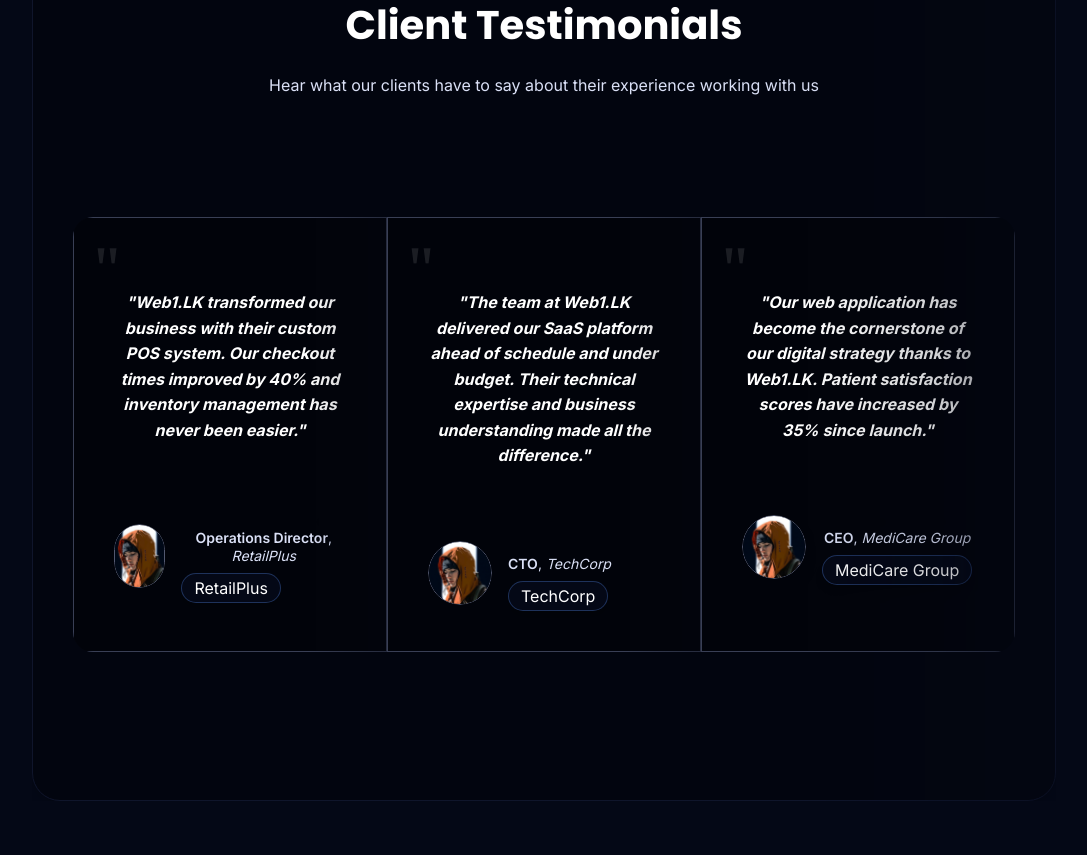
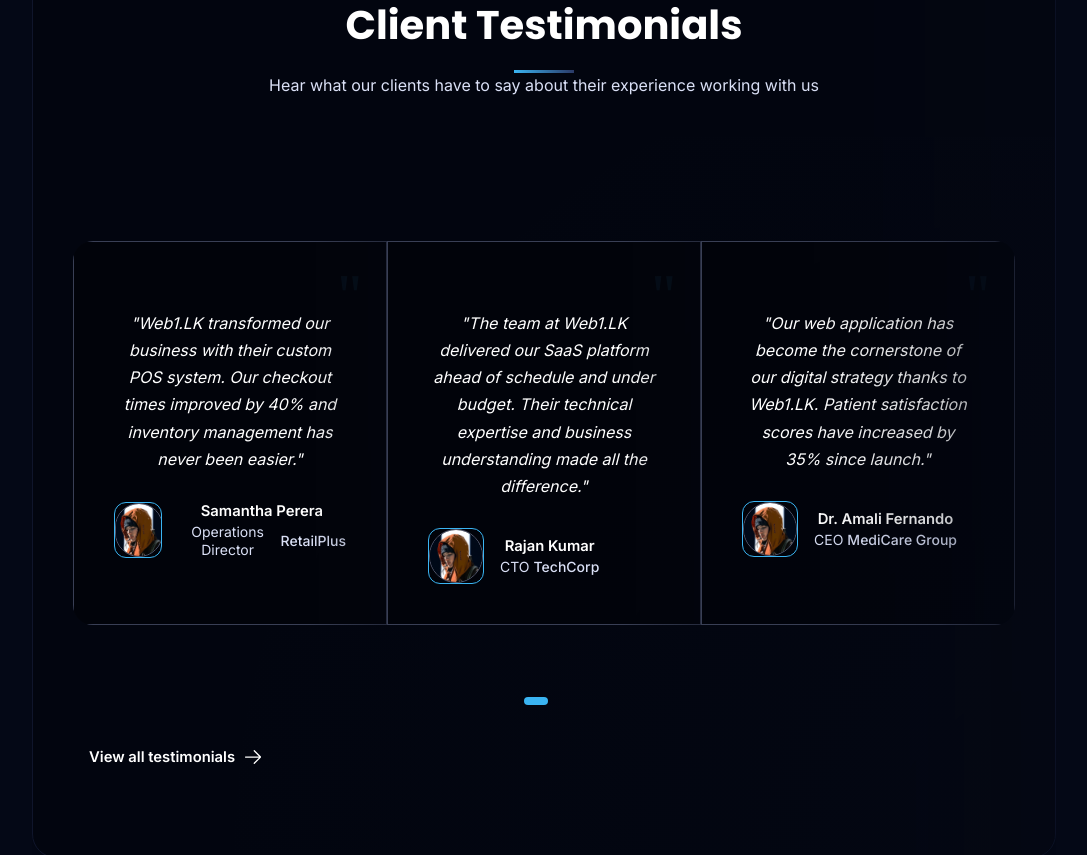
Before and after one commit to crimsonml/Web1.lk-Test, a Next.js app: page / in a window 1280 px wide. Shown: the part 4240-5095 px from the top of the page, without its empty margins (96-1183 px from the left). Built offline with nearby package versions, Linux system fonts and the light colour scheme.

Commit message:
Redesign Client Testimonials Section for modern aesthetics and improved layout

```diff
--- a/src/app/page.tsx
+++ b/src/app/page.tsx
@@ -956,7 +956,7 @@
         </Flex>
       </RevealFx>
 
-      {/* Client Testimonials Section - Redesigned */}
+      {/* Client Testimonials Section - Redesigned with modern, clean aesthetic */}
       <RevealFx translateY="12" delay={0.2}>
         <Flex
           fillWidth
@@ -970,44 +970,33 @@
             marginBottom: "var(--spacing-xl)",
             overflow: "hidden",
             position: "relative",
-            borderRadius: "28px", /* Larger rounded corners throughout */
+            borderRadius: "24px",
           }}
         >
-          {/* Background accent element with animation */}
-          <div style={{
-            position: "absolute",
-            top: 0,
-            left: 0,
-            width: "100%",
-            height: "10px", /* Slightly thicker accent bar */
-            background: "linear-gradient(90deg, var(--color-accent-medium) 0%, var(--color-brand-medium) 100%)",
-            zIndex: 1,
-            animation: "pulse 3s infinite alternate",
-            borderTopLeftRadius: "28px",
-            borderTopRightRadius: "28px",
-          }}></div>
-
-          {/* Testimonials Header */}
+          {/* Testimonials Header with refined typography */}
           <Flex
             direction="column"
             horizontal="center"
             align="center"
             paddingTop="xl"
-            paddingBottom="m"
+            paddingBottom="l"
             paddingX="xl"
             fillWidth
             style={{
-              background: "var(--color-surface-strong)",
+              background: "var(--color-surface)",
               borderBottom: "1px solid var(--color-neutral-weak)",
-              borderTopLeftRadius: "28px",
-              borderTopRightRadius: "28px",
+              borderTopLeftRadius: "24px",
+              borderTopRightRadius: "24px",
             }}
           >
             <Text
               variant="label-strong-s"
               onBackground="accent-medium"
               marginBottom="s"
-              style={{ letterSpacing: "0.1em", animation: "fadeInUp 0.8s ease-out" }}
+              style={{
+                letterSpacing: "0.12em",
+                fontWeight: "600",
+              }}
             >
               CUSTOMER FEEDBACK
             </Text>
@@ -1018,7 +1007,7 @@
               align="center"
               style={{
                 position: "relative",
-                animation: "fadeInUp 0.8s ease-out 0.2s both"
+                color: "var(--color-neutral-strong)",
               }}
             >
               Client Testimonials
@@ -1027,11 +1016,9 @@
                 bottom: "0",
                 left: "50%",
                 transform: "translateX(-50%)",
-                width: "80px", /* Slightly wider underline */
-                height: "4px", /* Slightly thicker underline */
-                background: "linear-gradient(90deg, var(--color-accent-medium) 0%, var(--color-brand-medium) 100%)",
-                animation: "float 4s ease-in-out infinite",
-                borderRadius: "2px", /* Rounded corners on the underline */
+                width: "60px",
+                height: "3px",
+                background: "linear-gradient(90deg, #3AB4F2, #2B3A67)",
               }}></div>
             </Heading>
             <Text
@@ -1040,14 +1027,13 @@
               align="center"
               style={{
                 maxWidth: "600px",
-                animation: "fadeInUp 0.8s ease-out 0.4s both"
               }}
             >
               Hear what our clients have to say about their experience working with us
             </Text>
           </Flex>
 
-          {/* Testimonials Cards */}
+          {/* Testimonials Cards - Redesigned for elegance and professionalism */}
           <Flex
             fillWidth
             direction="column"
@@ -1056,15 +1042,15 @@
             paddingX="l"
             background="surface-weak"
             style={{
-              borderBottomLeftRadius: "28px",
-              borderBottomRightRadius: "28px",
-              background: "radial-gradient(circle at bottom left, var(--color-surface-weak) 0%, var(--color-surface) 100%)",
+              borderBottomLeftRadius: "24px",
+              borderBottomRightRadius: "24px",
+              backgroundImage: "radial-gradient(circle at bottom right, rgba(43, 58, 103, 0.03), transparent 70%)",
             }}
           >
             <Scroller
               direction="row"
               style={{
-                padding: "16px 8px 32px 8px",
+                padding: "24px 8px 32px 8px",
                 marginLeft: "-8px",
                 marginRight: "-8px",
                 width: "calc(100% + 16px)"
@@ -1073,32 +1059,33 @@
               {home.testimonials.map((testimonial, index) => (
                 <RevealFx key={index} translateY="8" delay={0.2 + index * 0.1}>
                   <Card
-                    shadow="l"
+                    shadow="m"
                     style={{
-                      transition: "all 0.4s cubic-bezier(0.175, 0.885, 0.32, 1.275)",
+                      transition: "all 0.3s ease",
                       overflow: "hidden",
                       minWidth: "340px",
                       maxWidth: "400px",
-                      margin: "8px",
-                      borderRadius: "28px",
+                      margin: "12px",
+                      borderRadius: "16px",
                       transform: "translateY(0)",
                       border: "1px solid var(--color-neutral-weak)",
                       position: "relative",
+                      background: "var(--color-surface)",
                     }}
-                    data-hover-shadow="xl"
-                    data-hover-border="accent-medium"
-                    data-hover-transform="translateY(-8px) scale(1.01)"
+                    data-hover-shadow="l"
+                    data-hover-border="brand-alpha-medium"
+                    data-hover-transform="translateY(-8px)"
                   >
-                    {/* Quote mark decorative element */}
+                    {/* Refined quote mark for visual interest */}
                     <div style={{
                       position: "absolute",
-                      top: "20px",
-                      left: "20px",
-                      fontSize: "64px",
+                      top: "24px",
+                      right: "24px",
+                      fontSize: "60px",
                       lineHeight: "1",
                       fontFamily: "Georgia, serif",
-                      opacity: "0.1",
-                      color: "var(--color-brand-strong)",
+                      opacity: "0.06",
+                      color: "#3AB4F2",
                       zIndex: 0,
                     }}>
                       "
@@ -1106,15 +1093,15 @@
 
                     <Flex
                       direction="column"
-                      gap="24"
+                      gap="20"
                       padding="l"
                       style={{
                         position: "relative",
                         zIndex: 1,
                       }}
                     >
-                      {/* Rating stars if available */}
-                      <Flex gap="4" style={{ marginBottom: "8px" }}>
+                      {/* Rating stars with subtle styling */}
+                      <Flex gap="3" style={{ marginBottom: "8px" }}>
                         {Array(5).fill(0).map((_, i) => (
                           <Icon
                             key={i}
@@ -1122,44 +1109,35 @@
                             size="s"
                             onBackground="accent-medium"
                             style={{
-                              filter: "drop-shadow(0 2px 4px rgba(0,0,0,0.1))",
+                              opacity: 0.9,
                             }}
                           />
                         ))}
                       </Flex>
 
-                      {/* The quote itself */}
+                      {/* The quote with clean typography and spacing */}
                       <Text
-                        variant="body-strong-m"
+                        variant="body-default-m"
                         onBackground="neutral-strong"
                         style={{
+                          position: "relative",
+                          lineHeight: 1.7,
                           fontStyle: "italic",
-                          position: "relative",
-                          lineHeight: "1.6",
+                          marginBottom: "8px",
                         }}
                       >
                         "{testimonial.quote}"
                       </Text>
 
-                      {/* Separator line */}
-                      <div style={{
-                        width: "40%",
-                        height: "2px",
-                        background: "linear-gradient(90deg, var(--color-accent-medium) 0%, transparent 100%)",
-                        borderRadius: "1px",
-                        marginTop: "8px",
-                        marginBottom: "8px",
-                      }}></div>
-
-                      {/* Author info with enhanced avatar */}
+                      {/* Author info with professional layout */}
                       <Flex gap="16" vertical="center">
                         <div style={{
-                          width: "64px",
-                          height: "64px",
-                          borderRadius: "32px",
+                          width: "56px",
+                          height: "56px",
+                          borderRadius: "12px",
                           overflow: "hidden",
-                          border: "3px solid var(--color-brand-alpha-medium)",
-                          boxShadow: "0 8px 20px rgba(0,0,0,0.1)",
+                          border: "1px solid #3AB4F2",
+                          backgroundColor: "var(--color-brand-alpha-weak)",
                         }}>
                           <Avatar
                             src={testimonial.image}
@@ -1171,41 +1149,45 @@
                             }}
                           />
                         </div>
-                        <Flex direction="column">
+                        <Flex direction="column" gap="2">
                           <Text
                             variant="label-strong-m"
                             style={{
-                              background: "linear-gradient(90deg, var(--color-brand-strong) 0%, var(--color-accent-strong) 100%)",
-                              WebkitBackgroundClip: "text",
-                              WebkitTextFillColor: "transparent",
-                              textShadow: "0 2px 10px rgba(0,0,0,0.05)",
+                              color: "var(--color-brand-strong)",
+                              fontWeight: "600",
                             }}
                           >
                             {testimonial.author}
                           </Text>
-                          <Text variant="body-default-s" onBackground="neutral-medium">
-                            <span style={{ fontWeight: "600" }}>{testimonial.position}</span>
-                            {testimonial.company && (
-                              <>, <span style={{ fontStyle: "italic" }}>{testimonial.company}</span></>
-                            )}
-                          </Text>
-
-                          {/* Company logo or badge if available */}
-                          {testimonial.company && (
-                            <Badge
-                              variant="neutral"
-                              size="s"
+                          <Flex gap="6" vertical="center">
+                            <Text
+                              variant="body-default-s"
+                              onBackground="neutral-medium"
                               style={{
-                                marginTop: "8px",
-                                borderRadius: "16px",
-                                padding: "4px 12px",
-                                display: "inline-flex",
-                                maxWidth: "fit-content",
+                                fontSize: "0.875rem",
                               }}
                             >
-                              {testimonial.company}
-                            </Badge>
-                          )}
+                              {testimonial.position}
+                            </Text>
+                            {testimonial.company && (
+                              <>
+                                <div style={{
+                                  width: "4px",
+                                  height: "4px",
+                                  borderRadius: "50%",
+                                  background: "var(--color-neutral-medium)",
+                                  opacity: 0.6,
+                                }}></div>
+                                <Text
+                                  variant="body-default-s"
+                                  onBackground="neutral-medium"
+                                  style={{ fontWeight: "500", fontSize: "0.875rem" }}
+                                >
+                                  {testimonial.company}
+                                </Text>
+                              </>
+                            )}
+                          </Flex>
                         </Flex>
                       </Flex>
                     </Flex>
@@ -1214,21 +1196,37 @@
               ))}
             </Scroller>
 
-            {/* Navigation dots */}
-            <Flex horizontal="center" gap="8" marginTop="m">
+            {/* Refined navigation indicators */}
+            <Flex horizontal="center" gap="10" marginTop="l">
               {[...Array(Math.min(3, home.testimonials.length))].map((_, i) => (
                 <div
                   key={i}
                   style={{
-                    width: i === 0 ? "32px" : "12px",
-                    height: "12px",
-                    borderRadius: "6px",
-                    background: i === 0 ? "var(--color-accent-medium)" : "var(--color-neutral-weak)",
+                    width: i === 0 ? "24px" : "8px",
+                    height: "8px",
+                    borderRadius: "4px",
+                    background: i === 0 ? "#3AB4F2" : "var(--color-neutral-weak)",
                     transition: "all 0.3s ease",
                   }}
                 ></div>
               ))}
             </Flex>
+
+            {/* View all testimonials button */}
+            <Button
+              variant="secondary"
+              size="m"
+              href="/testimonials"
+              suffixIcon="arrowRight"
+              style={{
+                marginTop: "32px",
+                borderRadius: "8px",
+                background: "var(--color-surface)",
+                border: "1px solid var(--color-brand-alpha-medium)",
+              }}
+            >
+              View all testimonials
+            </Button>
           </Flex>
         </Flex>
       </RevealFx>
```
